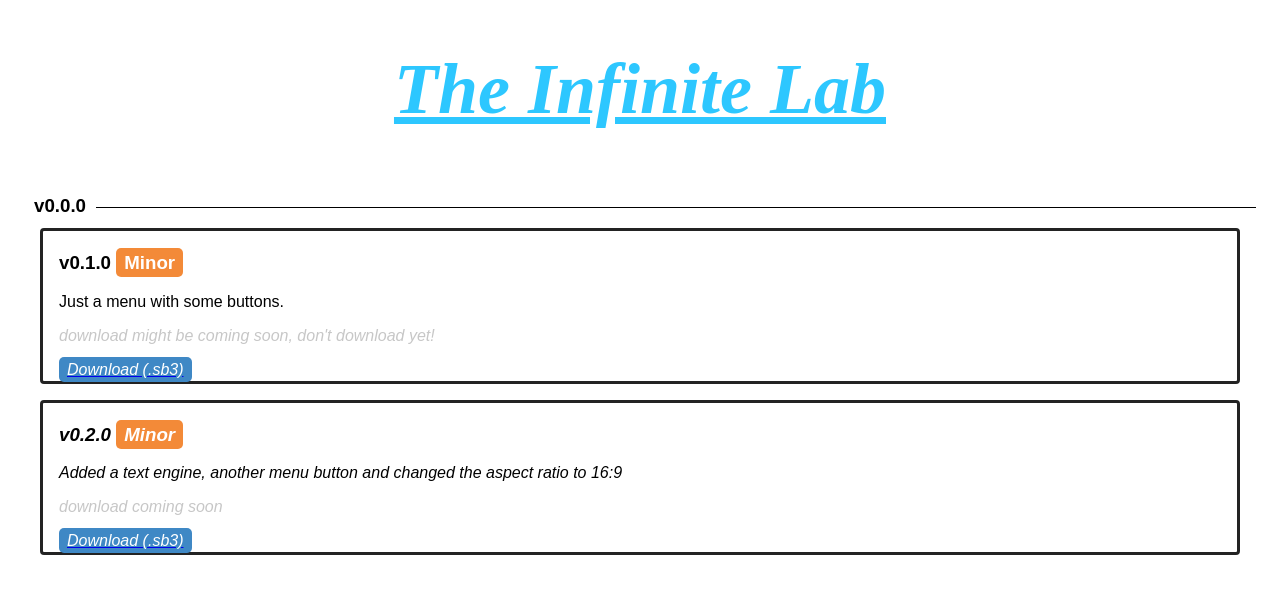
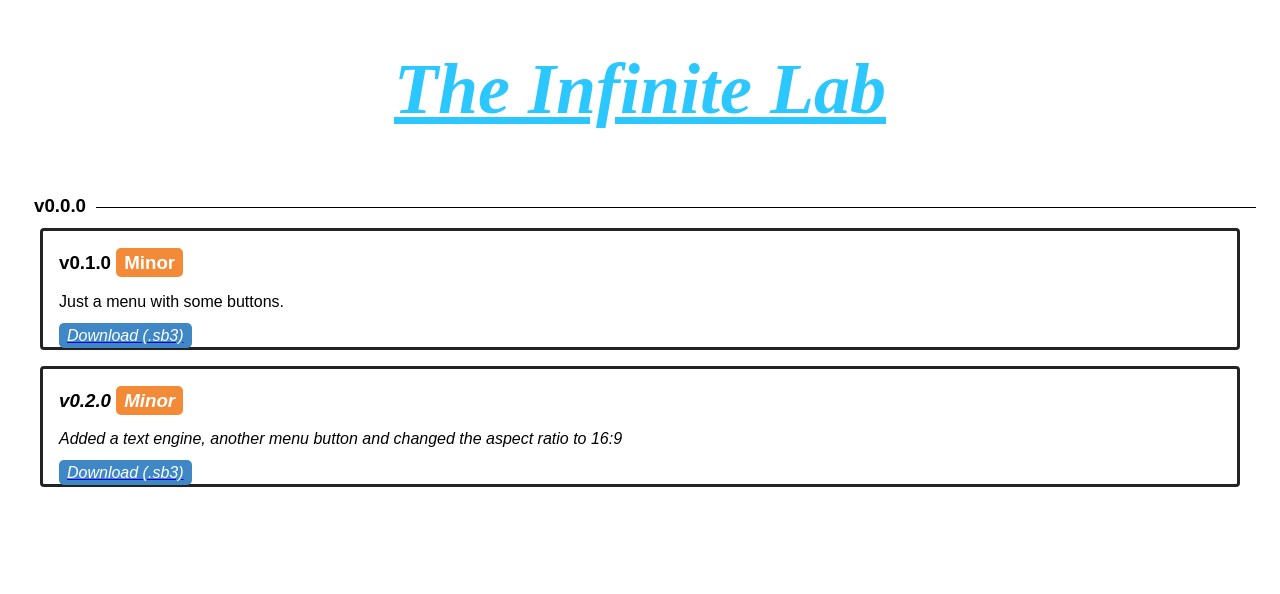
Before and after one commit to Blob2763/infinite, a plain HTML site: page index.html in a window 1280 px wide. Drawn offline with Linux system fonts and the light colour scheme; a web font is replaced by a local one.

Commit message:
Update index.html

```diff
--- a/index.html
+++ b/index.html
@@ -23,8 +23,6 @@
                     <h3><b>v0.1.0 <span class="badge-minor">Minor</span></b></h3>
                     <p>Just a menu with some buttons. </p>
 
-                    <p style="color: #c7c7c7;"><em>download might be coming soon, don't download yet!</em></p>
-
                     <a href="downloads/v0.1/the infinite lab 0.1.0.sb3" download><em><span class="download">Download (.sb3)</span><em></a>
                 </div>
             </div>
@@ -33,8 +31,6 @@
                 <div class="container">
                     <h3><b>v0.2.0 <span class="badge-minor">Minor</span></b></h3>
                     <p>Added a text engine, another menu button and changed the aspect ratio to 16:9</p>
-
-                    <p style="color: #c7c7c7;"><em>download coming soon</em></p>
 
                     <a href="downloads/v0.2/the infinite lab 0.2.0.sb3" download><em><span class="download">Download (.sb3)</span><em></a>
                 </div>
@@ -45,6 +41,9 @@
             <div class="card" id="bug">
                 <div class="container">
                     <h3><b>v0.0.1 <span class="badge-bug">Bug fix</span></b></h3>
+
+                    <p style="color: #c7c7c7;"><em>download coming soon</em></p>
+
                     <p>text goes here</p>
                 </div>
             </div>
```
